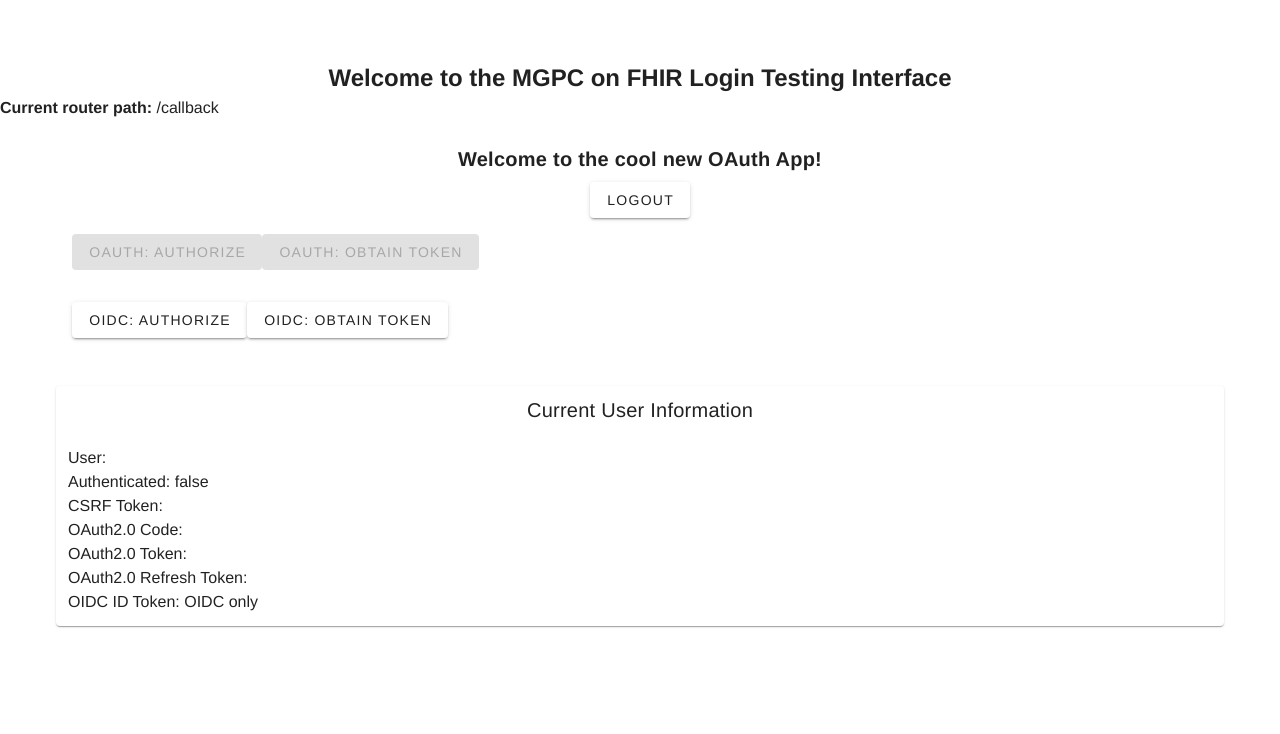
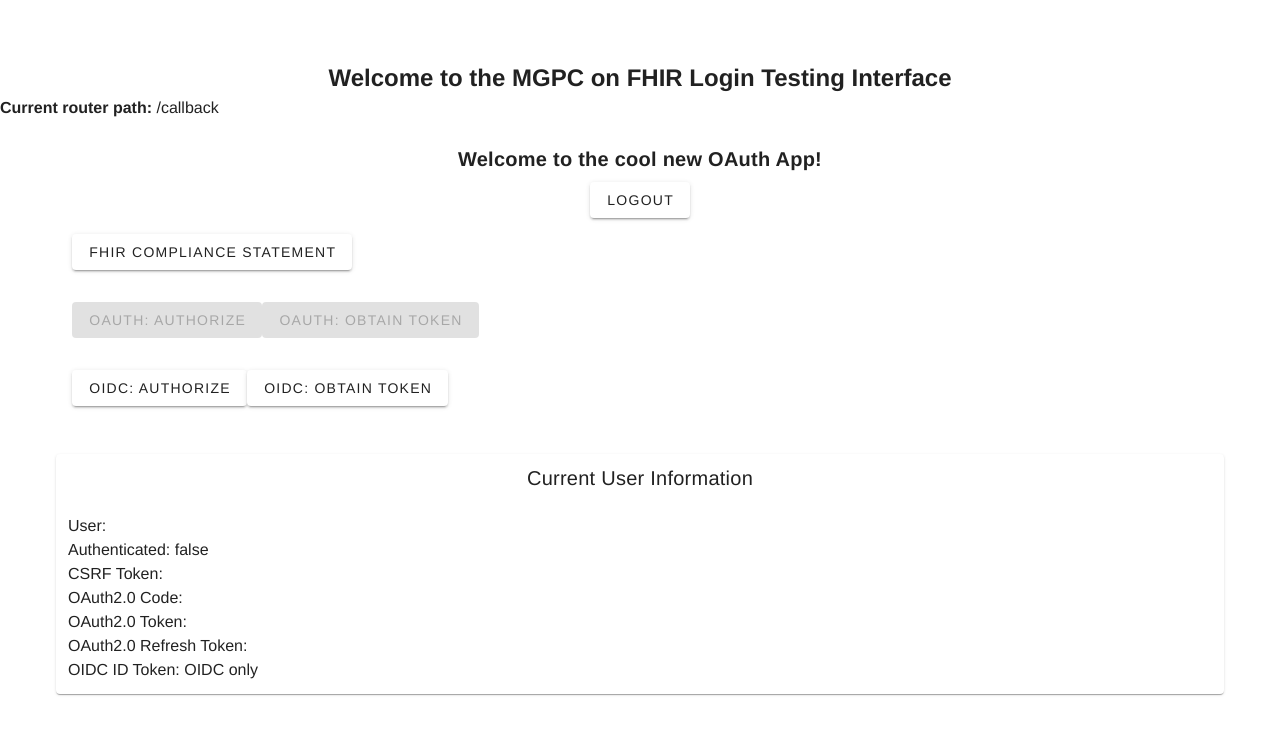
Before and after one commit to ARPA-H-FEAST/smart-server, a Vue app in the folder interface-prototype/: page /callback in a window 1280 px wide. Shown: the top 734 px of the page. Built offline with nearby package versions, Linux system fonts and the light colour scheme; no server answers.

Commit message:
Add FHIR compliance view as a generic return of FHIR-composed JSON

```diff
--- /dev/null
+++ b/interface-prototype/src/components/FHIRComplianceStatement.vue
@@ -0,0 +1,42 @@
+<template>
+    <v-container>
+        <v-btn type="submit" @click.prevent="getComplianceStatement()" >FHIR Compliance Statement</v-btn>
+    </v-container>
+</template>
+<script setup>
+
+import { useUserStore } from '@/stores/user';
+import { onMounted } from 'vue';
+
+const userStore = useUserStore()
+
+async function getComplianceStatement() {
+
+    console.log("Getting response with token ", userStore.credentials.idToken);
+
+    const response = await fetch("http://localhost:8000/smart-feast/api/fhir/", {
+        method: 'GET',
+        headers: {
+            // NB Can use either accessToken (bearer) or idToken (JWT; OIDC flow _only_).
+            'Authorization': 'Bearer ' + userStore?.credentials.idToken,
+        }
+    })
+    if (response.ok) {
+        console.log(">>>> Response status is ", response.status)
+        if (response.redirected) {
+            console.log("---> Got redirect to URL: ", response.url)
+        } else {
+            const details = await response.json()
+            console.log("---> Recieved response ", details)
+        }
+    }
+}
+
+
+onMounted(() => {
+    console.log("Composition: mounted!")
+    console.log("---> Store? ", userStore.user)
+  }
+)
+
+</script>
--- a/interface-prototype/src/views/Callback.vue
+++ b/interface-prototype/src/views/Callback.vue
@@ -9,6 +9,7 @@
             <v-col>
             <v-row class="justify-center">
               <v-btn type="submit" @click.prevent="logout()">Logout</v-btn>
+              <FHIRComplianceStatement />
               <o-auth />
             </v-row>
           </v-col>
@@ -25,6 +26,7 @@
   import { useUserStore } from '@/stores/user';
   import OAuth from '@/components/OAuth.vue';
   import UserInfo from '@/components/UserInfo.vue';
+  import FHIRComplianceStatement from '@/components/FHIRComplianceStatement.vue';
 
   export default {
 
@@ -41,7 +43,7 @@
       this.userStore.checkUser();
       this.checkCode();
     },
-    components: { OAuth, UserInfo },
+    components: { FHIRComplianceStatement, OAuth, UserInfo },
     methods:
       {
         clearState() {
--- a/interface-prototype/src/views/Login.vue
+++ b/interface-prototype/src/views/Login.vue
@@ -96,7 +96,10 @@
             </v-row>
         </v-col>
       </v-row>
+    <v-container>
+      <FHIRComplianceStatement />
       <OAuth />
+    </v-container>
 
     </v-container>
 
@@ -111,6 +114,7 @@
   import { useUserStore } from '@/stores/user';
   import OAuth from '@/components/OAuth.vue';
   import UserInfo from '@/components/UserInfo.vue';
+  import FHIRComplianceStatement from '@/components/FHIRComplianceStatement.vue';
 
   export default {
 
@@ -155,7 +159,7 @@
       }
       this.checkCode();
     },
-    components: { OAuth, UserInfo },
+    components: { FHIRComplianceStatement, OAuth, UserInfo },
     methods:
       {
         clearState() {
```
